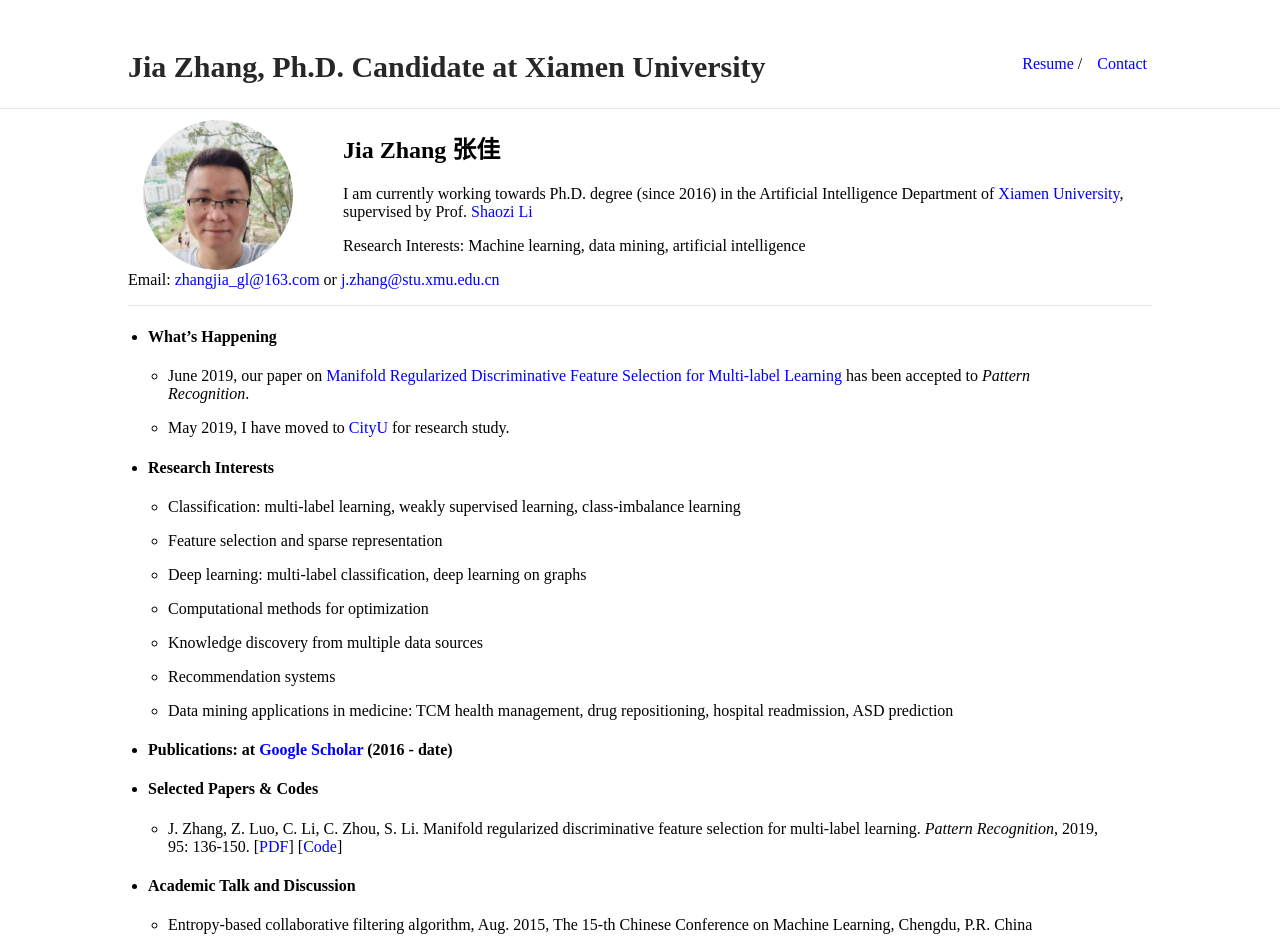
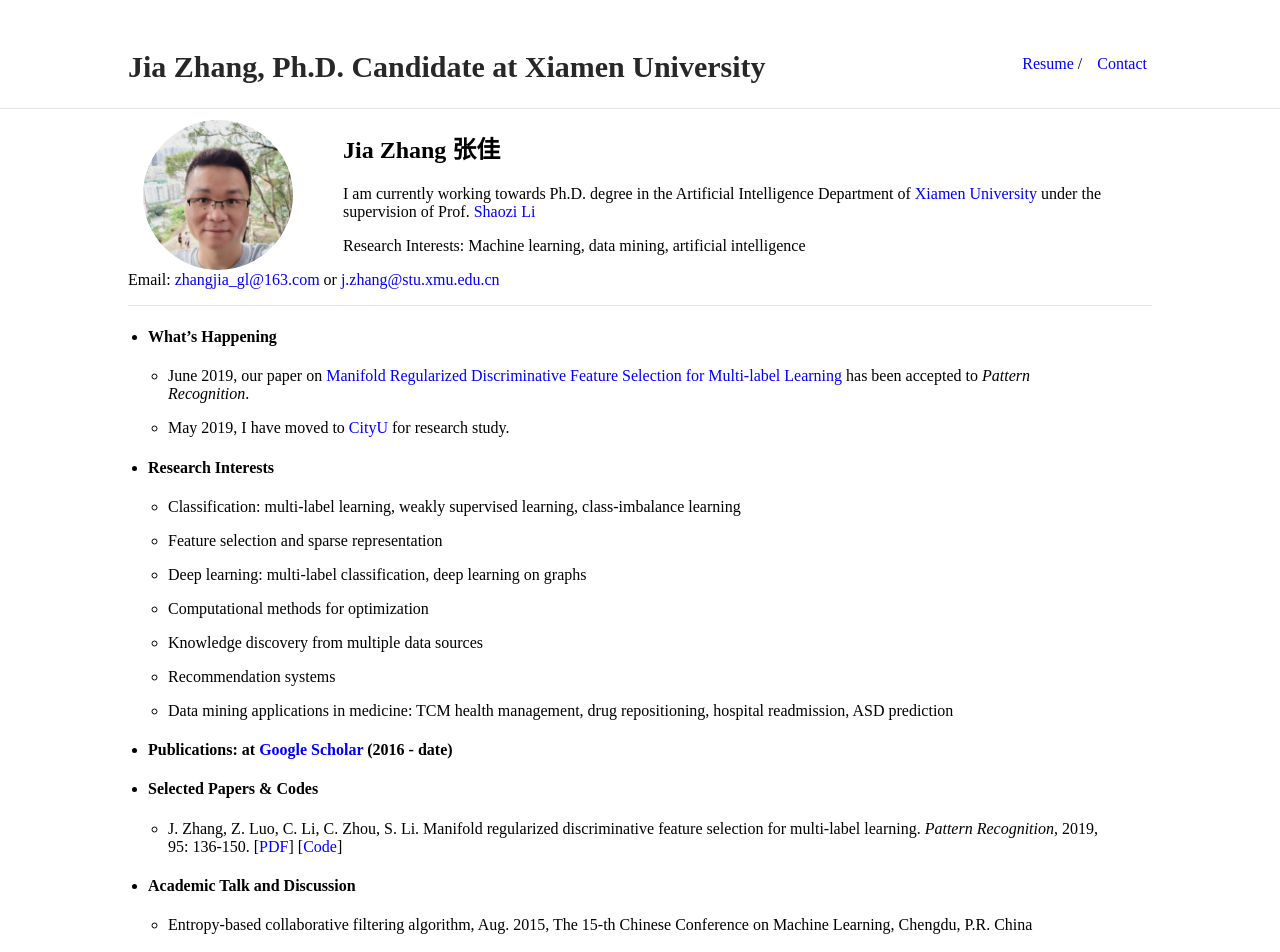
Before and after one commit to jiazhang-ml/jiazhang-ml.github.io, a Jekyll site: the page built from index.md, in a window 1280 px wide. Shown: the top 952 px of the page. Built offline with Jekyll 4.4.1, drawn with Linux system fonts in a browser that asks for light colours.

Commit message:
Update index.md

```diff
--- a/index.md
+++ b/index.md
@@ -6,7 +6,7 @@ layout: default
 
 ## Jia Zhang 张佳
 
-I am currently working towards Ph.D. degree (since 2016) in the Artificial Intelligence Department of [Xiamen University](https://www.xmu.edu.cn/), supervised by Prof. [Shaozi Li](http://imt.xmu.edu.cn/szdw.html)
+I am currently working towards Ph.D. degree in the Artificial Intelligence Department of [Xiamen University](https://www.xmu.edu.cn/) under the supervision of Prof. [Shaozi Li](http://imt.xmu.edu.cn/szdw.html)
 
 Research Interests: Machine learning, data mining, artificial intelligence
 
```
